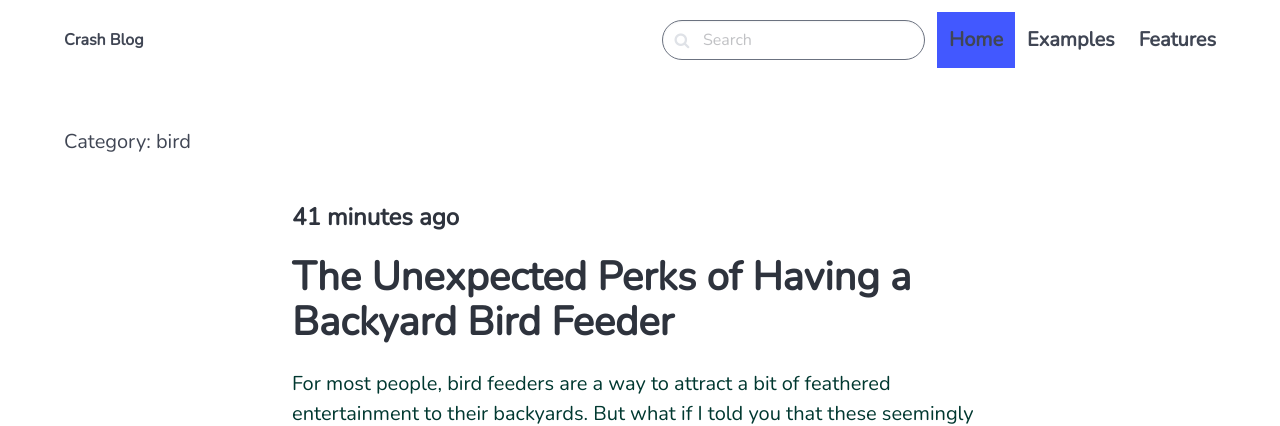
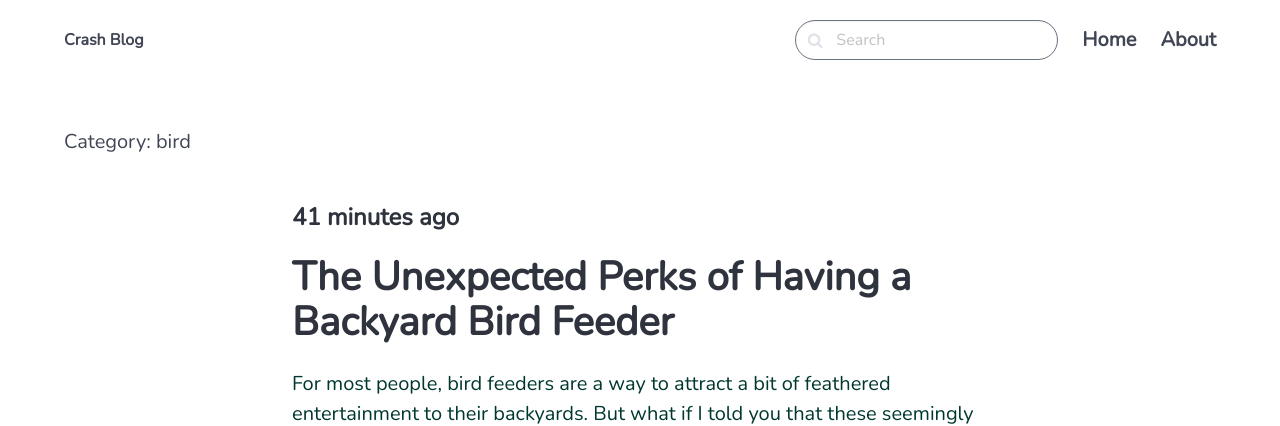
Before and after one commit to annan-dejene/Trekker-Blog, a Django app: a page that uses core/templates/core/base.html in a window 1280 px wide. Shown: the top 426 px of the page. Run offline with Django 5.2, Linux system fonts and the light colour scheme; data comes from the database, SQL or seed files in the repository; some libraries are stand-ins or nearby versions.

Commit message:
Fixed nav bar links

```diff
--- a/core/templates/core/base.html
+++ b/core/templates/core/base.html
@@ -46,14 +46,11 @@
               </span>
             </div>
           </div>
-          <a class="navbar-item is-active is-size-5 has-text-weight-semibold">
+          <a href="/" class="navbar-item is-size-5 has-text-weight-semibold">
             Home
           </a>
-          <a class="navbar-item is-size-5 has-text-weight-semibold">
-            Examples
-          </a>
-          <a class="navbar-item is-size-5 has-text-weight-semibold">
-            Features
+          <a href="{% url 'core:about' %}" class="navbar-item is-size-5 has-text-weight-semibold">
+            About
           </a>
         </div>
       </div>
```
